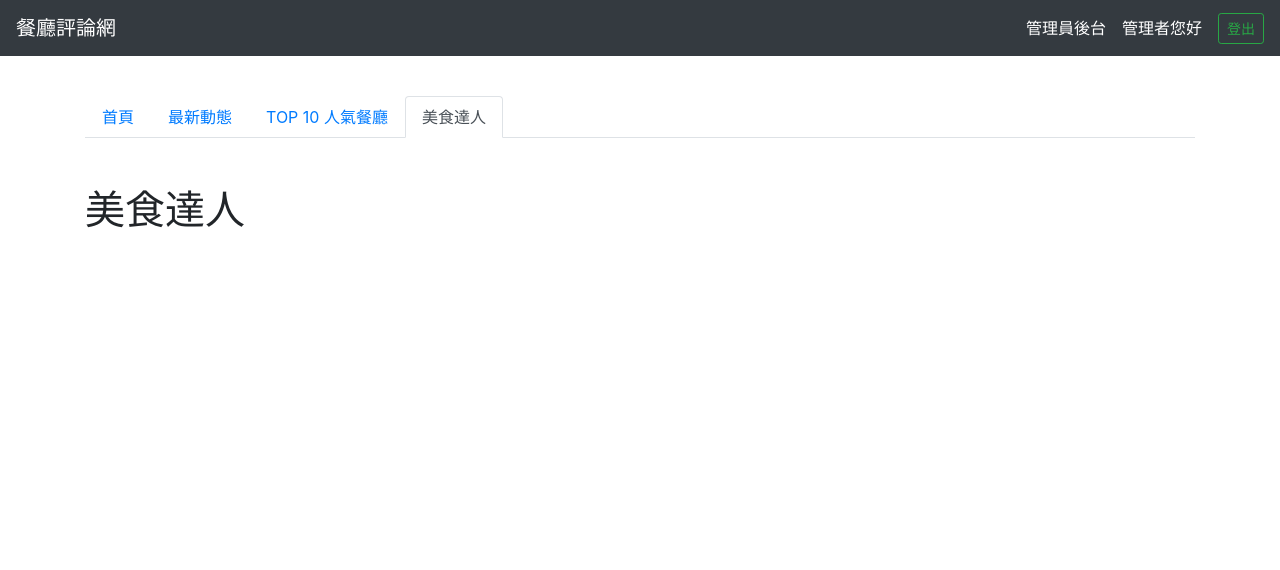
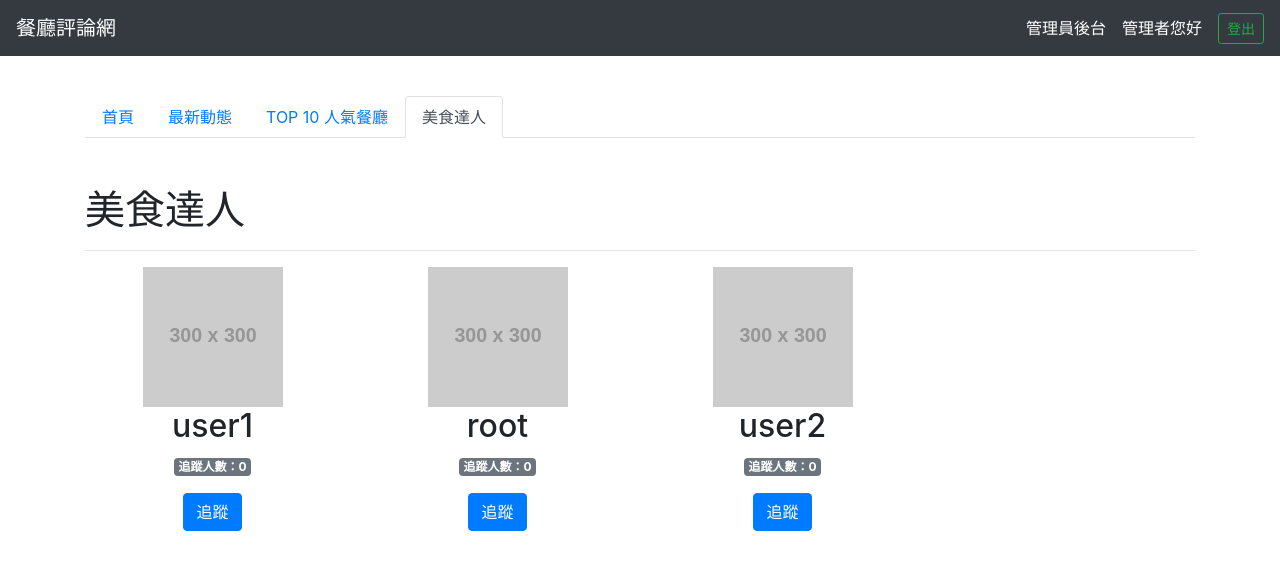
Before and after one commit to pierceshih15/forum-front-end-vue, a Vue app: page /#/users/top in a window 1280 px wide. Shown: the top 570 px of the page. Built offline with nearby package versions, Linux system fonts and the light colour scheme.

Commit message:
Updated Restaurants page and UsersTop page.

```diff
--- a/src/views/Restaurants.vue
+++ b/src/views/Restaurants.vue
@@ -4,7 +4,7 @@
       <NavTabs />
 
       <!-- 餐廳類別標籤 RestaurantsNavPills -->
-      <!-- <RestaurantsNavPills /> -->
+      <RestaurantsNavPills :categories="categories" />
 
       <!-- 餐廳卡片 RestaurantsCard -->
       <div class="row">
@@ -16,6 +16,12 @@
       </div>
 
       <!-- 分頁標籤 RestaurantsPagination -->
+      <RestaurantsPagination
+        v-if="totalPage >1"
+        :category-Id="categoryId"
+        :current-page="currentPage"
+        :total-page="totalPage"
+      />
     </div>
   </div>
 </template>
@@ -23,6 +29,8 @@
 <script>
 import NavTabs from "./../components/NavTabs";
 import RestaurantsCard from "./RestaurantsCard";
+import RestaurantsNavPills from "./RestaurantsNavPills";
+import RestaurantsPagination from "./RestaurantsPagination";
 
 const dummyData = {
   restaurants: [
@@ -301,7 +309,9 @@ const dummyData = {
 export default {
   components: {
     NavTabs,
-    RestaurantsCard
+    RestaurantsCard,
+    RestaurantsNavPills,
+    RestaurantsPagination
   },
   data() {
     return {
--- /dev/null
+++ b/src/views/RestaurantsNavPills.vue
@@ -0,0 +1,25 @@
+<template>
+  <ul class="nav nav-pills mb-4">
+    <li class="nav-item">
+      <router-link class="nav-link" :to="{ name: 'restaurants' }">全部</router-link>
+    </li>
+
+    <li v-for="category in categories" :key="category.id" class="nav-item">
+      <router-link
+        class="nav-link"
+        :to="{ name: 'restaurants', query: { categoryId: category.id } }"
+      >{{ category.name }}</router-link>
+    </li>
+  </ul>
+</template>
+
+<script>
+export default {
+  props: {
+    categories: {
+      type: Array,
+      required: true
+    }
+  }
+};
+</script>
--- /dev/null
+++ b/src/views/RestaurantsPagination.vue
@@ -0,0 +1,75 @@
+<template>
+  <nav aria-label="Page navigation example">
+    <ul class="pagination">
+      <!-- 回到上一頁 previousPage -->
+      <li v-show="previouspage" class="page-item">
+        <router-link
+          class="page-link"
+          :to="{ name:'restaurants', query:{categoryId,page:previouspage}}"
+          aria-lable="Previous"
+        >
+          <span aria-hidden="true">&laquo;</span>
+        </router-link>
+      </li>
+
+      <!-- 頁碼 -->
+      <li
+        v-for="page in totalPage"
+        :key="page"
+        class="page-item"
+        :class="['page-item', { active: currentPage === page }]"
+      >
+        <router-link
+          class="page-link"
+          :to="{name: 'restaurants', query: { categoryId, page }}"
+        >{{ page }}</router-link>
+      </li>
+
+      <!-- 前往下一頁 nextPage -->
+
+      <li v-show="nextpage" class="page-item">
+        <router-link
+          class="page-link"
+          :to="{ name:'restaurants', query:{categoryId,page:nextpage}}"
+          aria-lable="Next"
+        >
+          <span aria-hidden="true">&raquo;</span>
+        </router-link>
+      </li>
+    </ul>
+  </nav>
+</template>
+
+<script>
+export default {
+  props: {
+    categoryId: {
+      type: Number,
+      default: -1
+    },
+    currentPage: {
+      type: Number,
+      default: 1
+    },
+    totalPage: {
+      type: Number,
+      default: -1
+    }
+  },
+  data() {
+    return {
+      restaurant: this.initialRestaurant
+    };
+  },
+  computed: {
+    previouspage() {
+      return this.currentPage === 1 ? null : this.currentPage - 1;
+    },
+    nextpage() {
+      return this.currentPage + 1 > this.totalPage
+        ? null
+        : this.currentPage + 1;
+    }
+  }
+};
+</script>
--- /dev/null
+++ b/src/views/UsersCard.vue
@@ -0,0 +1,38 @@
+<template>
+  <div class="col-3 text-center">
+    <a href="#">
+      <img src="http://via.placeholder.com/300x300?text=No+Image" width="140px" height="140px" />
+    </a>
+    <h2>{{user.name}}</h2>
+    <span class="badge badge-secondary">追蹤人數：{{user.FollowerCount}}</span>
+    <p class="mt-3">
+      <button v-if="!Follow" type="button" class="btn btn-danger">取消追蹤</button>
+      <button v-else type="button" class="btn btn-primary">追蹤</button>
+    </p>
+  </div>
+</template>
+
+<script>
+export default {
+  props: {
+    user: {
+      type: Object,
+      required: true
+    }
+  },
+  methods: {
+    Follow() {
+      this.user = {
+        ...this.user,
+        isFollowed: true
+      };
+    },
+    unFollow() {
+      this.user = {
+        ...this.user,
+        isFollowed: false
+      };
+    }
+  }
+};
+</script>
--- a/src/views/UsersTop.vue
+++ b/src/views/UsersTop.vue
@@ -1,17 +1,79 @@
 <template>
-  <div>
-    <div class="container py-5">
-      <NavTabs />
-      <h1 class="mt-5">美食達人</h1>
+  <div class="container py-5">
+    <NavTabs />
+    <h1 class="mt-5">美食達人</h1>
+    <hr />
+    <div class="row">
+      <UsersCard v-for="user in users" :user="user" :key="user.id" />
     </div>
   </div>
 </template>
 
 <script>
 import NavTabs from "./../components/NavTabs";
+import UsersCard from "./UsersCard";
+
+const dummyData = {
+  users: [
+    {
+      id: 2,
+      name: "user1",
+      email: "user1@example.com",
+      password: "$2a$10$oNyp9cr8jG7NulbUr56g6e3yvwnttFkoBAmtUYAeQuXkcdFz0Ko6y",
+      isAdmin: false,
+      image: null,
+      createdAt: "2019-07-30T16:24:55.204Z",
+      updatedAt: "2019-07-30T18:31:00.826Z",
+      Followers: [],
+      FollowerCount: 0,
+      isFollowed: false
+    },
+    {
+      id: 1,
+      name: "root",
+      email: "root@example.com",
+      password: "$2a$10$OJ3jR93XlEMrQtYMWOIQh.EINWgaRFTXkd0Xi5OC/Vz4maztUXEPe",
+      isAdmin: true,
+      image: null,
+      createdAt: "2019-07-30T16:24:54.983Z",
+      updatedAt: "2019-07-30T16:24:54.983Z",
+      Followers: [],
+      FollowerCount: 0,
+      isFollowed: false
+    },
+    {
+      id: 3,
+      name: "user2",
+      email: "user2@example.com",
+      password: "$2a$10$tsvcnSFsJvdvs2NLm9rW.uYbah93Xl5cTYcQnSeK3sjEopj.NGzk2",
+      isAdmin: false,
+      image: null,
+      createdAt: "2019-07-30T16:24:55.422Z",
+      updatedAt: "2019-07-30T18:31:02.046Z",
+      Followers: [],
+      FollowerCount: 0,
+      isFollowed: false
+    }
+  ]
+};
+
 export default {
   components: {
-    NavTabs
+    NavTabs,
+    UsersCard
+  },
+  data() {
+    return {
+      users: []
+    };
+  },
+  created() {
+    this.fetchUsersTop();
+  },
+  methods: {
+    fetchUsersTop() {
+      this.users = dummyData.users;
+    }
   }
 };
 </script>
```
